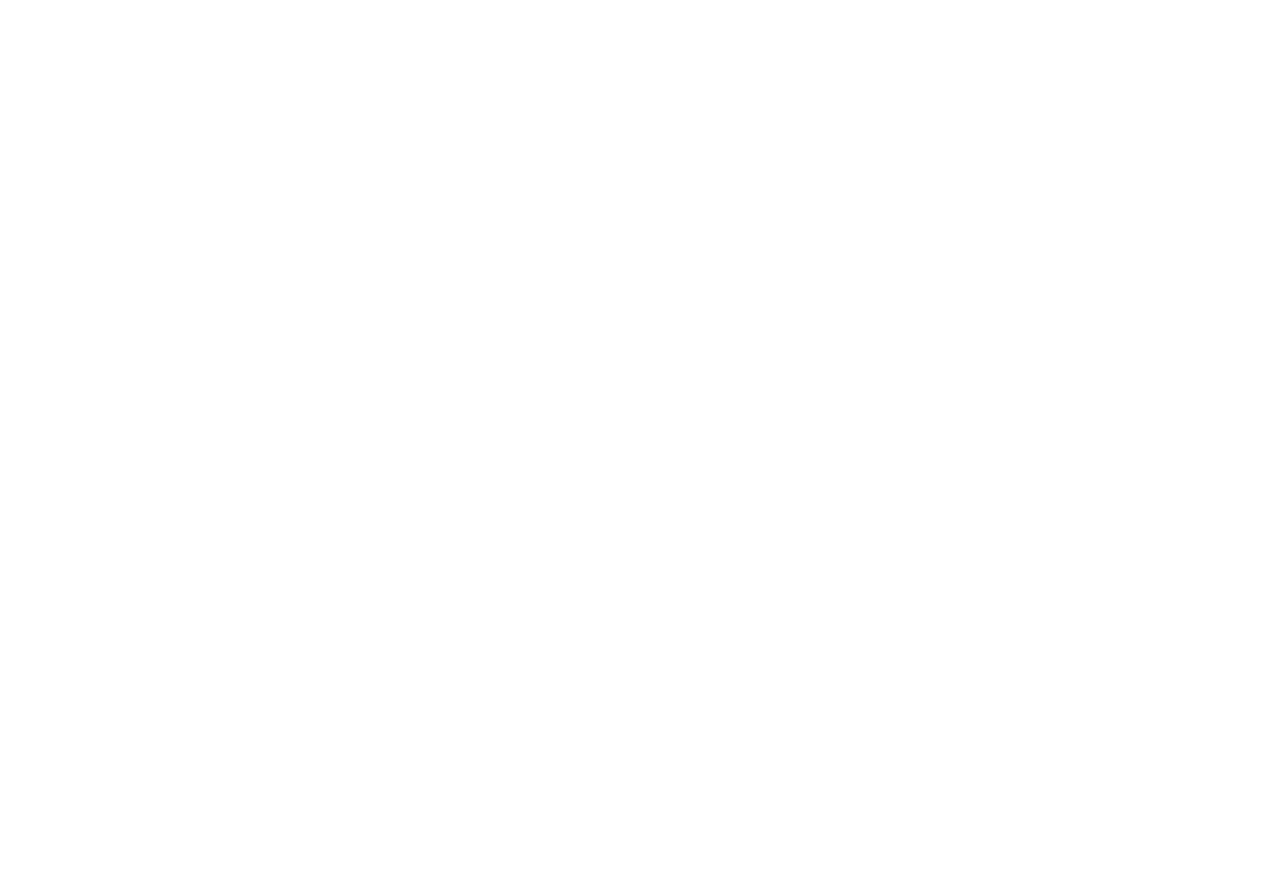
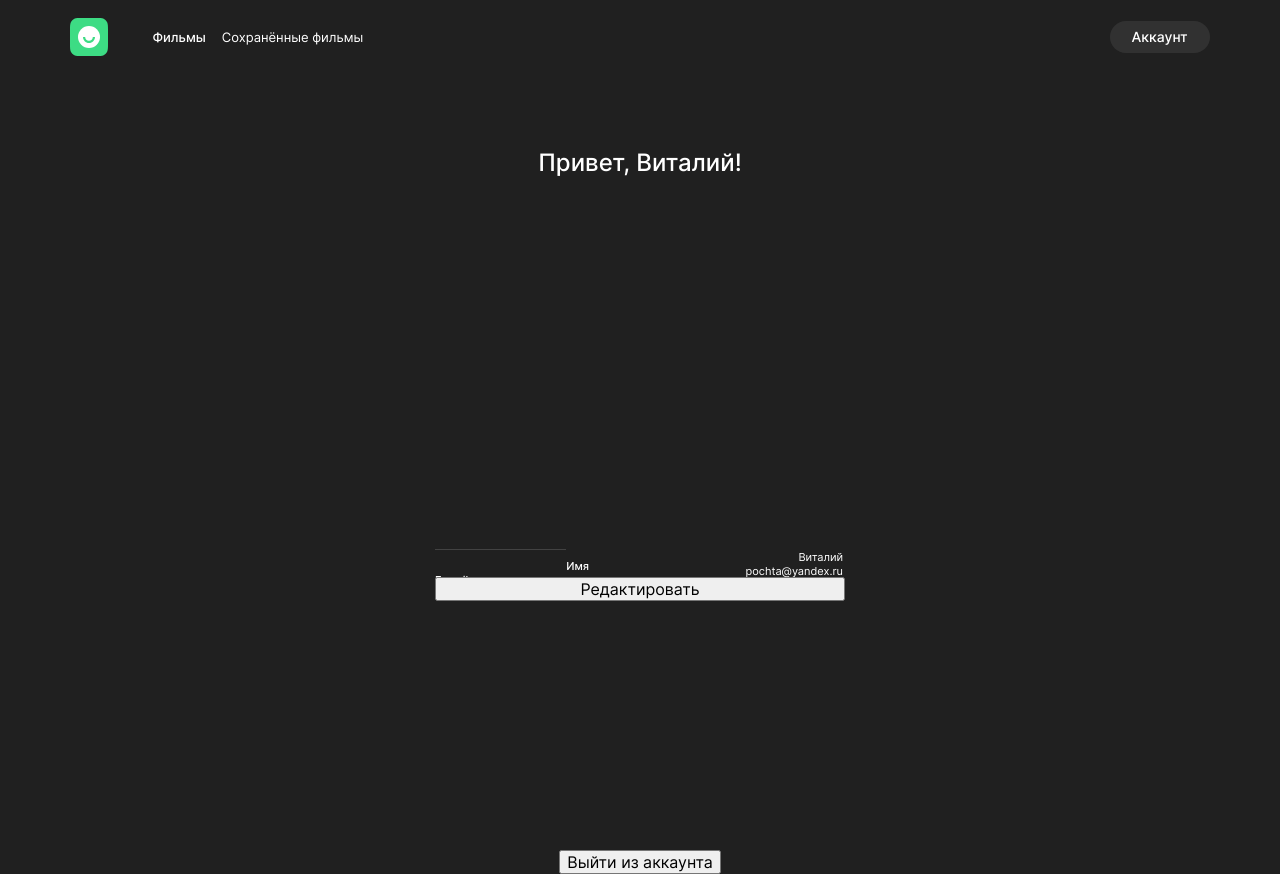
Before and after one commit to ViktorPekin/movies-explorer-frontend, a React (Create React App) app: page /profile in a window 1280 px wide. Before the commit this address had no page. Before the commit the page ends 800 px from the top, so only its background shows below. Built offline with nearby package versions, Linux system fonts and the light colour scheme.

Commit message:
add: component Profile

```diff
--- a/src/components/app/App.js
+++ b/src/components/app/App.js
@@ -6,6 +6,7 @@
 import Movies from "../movies/Movies";
 import Popup from '../popup/Popup';
 import SavedMovies from "../savedMovies/SavedMovies";
+import Profile from "../profile/Profile";
 
 function App() {
   const [isPopupOpen , setIsPopupOpen] = useState(false);
@@ -26,6 +27,9 @@
         <Route path="/saved-movies" element={
           <SavedMovies/>
         }/>
+        <Route path="/profile" element={
+          <Profile/>
+        }/>
       </Routes>
       <Popup isOpen={isPopupOpen} closePopup={closePopup}/>
     </div>
--- a/src/components/header/header.css
+++ b/src/components/header/header.css
@@ -27,6 +27,10 @@
   color: #FFF;
   text-decoration: none;
   margin-left: 44px;
+}
+
+.header__link:last-child {
+  font-weight: 400;
 }
 
 .header__link:last-child {
--- a/src/components/moviesCardList/MoviesCardList.js
+++ b/src/components/moviesCardList/MoviesCardList.js
@@ -5,8 +5,8 @@
     <section className='movies-card-list'>
       <div className='movies-card-list__container container'>
         <ul className={props.savedMovies ? 'movies-card-list__grid_button_margin' : 'movies-card-list__grid'}>
-          <MoviesCard savedMovies={true}/>
-          <MoviesCard savedMovies={true}/>
+          <MoviesCard savedMovies={props.savedMovies ? true : false}/>
+          <MoviesCard savedMovies={props.savedMovies ? true : false}/>
         </ul>
         <button className={props.savedMovies ? 'movies-card-list__button_hidden' : 'movies-card-list__button'}>Ещё</button>
       </div>
--- /dev/null
+++ b/src/components/profile/Profile.css
@@ -0,0 +1,57 @@
+.profile__container {
+  align-items: center;
+  height: 100vh;
+}
+
+.profile__title {
+  margin: 74px 0 0 0;
+  font-style: normal;
+  font-weight: 500;
+  font-size: 24px;
+  line-height: 29px;
+  text-align: center;
+  color: #FFFFFF;
+}
+
+.profile__form {
+  margin-top: 123px;
+  width: 410px;
+  display: flex;
+  flex-direction: column;
+}
+
+.profile__label {
+  display: flex;
+  flex-direction: row;
+  justify-content: space-between;
+  height: 14px;
+}
+
+.profile__label_name::before {
+  content: "";
+  width: 100%;
+  height: 1px;
+  background-color: #424242;
+}
+
+.profile__text {
+  font-style: normal;
+  font-weight: 500;
+  font-size: 11px;
+  line-height: 13px;
+  color: #FFFFFF;
+}
+
+.profile__input {
+  background-color: #202020;
+  border: none;
+}
+
+.profile__input::placeholder {
+  font-style: normal;
+  font-weight: 400;
+  font-size: 11px;
+  line-height: 13px;
+  text-align: right;
+  color: #FFFFFF;
+}
--- /dev/null
+++ b/src/components/profile/Profile.js
@@ -0,0 +1,26 @@
+import Header from '../../components/header/Header';
+
+function Profile() {
+  return(
+    <div className='profile'>
+      <Header/>
+      <div className='profile__container container'>
+        <h2 className='profile__title'>Привет, Виталий!</h2>
+        <form className='profile__form'>
+          <label className='profile__label profile__label_name'>
+            <p className='profile__text'>Имя</p>
+            <input className='profile__input' type='text' placeholder='Виталий'></input>
+          </label>
+          <label className='profile__label profile__label_email'>
+            <p className='profile__text'>E-mail</p>
+            <input className='profile__input' type='text' placeholder='pochta@yandex.ru'></input>
+          </label>
+          <button className='profile__form-button'>Редактировать</button>
+        </form>
+        <button className='profile__button-exit'>Выйти из аккаунта</button>
+      </div>
+    </div>
+  )
+}
+
+export default Profile;
--- a/src/index.css
+++ b/src/index.css
@@ -18,3 +18,4 @@
 @import url(./components/moviesCardList/moviesCardList.css);
 @import url(./components/popup/popup.css);
 @import url(./components/savedMovies/savedMovies.css);
+@import url(./components/profile/Profile.css);
```
Also changed, not shown: 1 other file (tests, documents, lock files or other folders).
